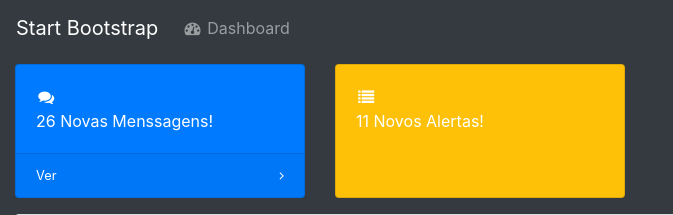
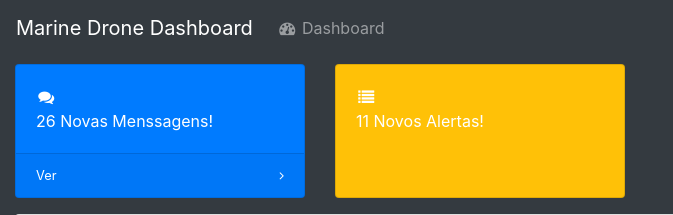
Before and after one commit to MatStrife/MarineDroneDashboard, a Flask app: page /dashboard in a window 1280 px wide. Shown: the top 215 px of the page, without its empty margins (0-673 px from the left). Run offline with Flask 2, Linux system fonts and the light colour scheme; some libraries are stand-ins or nearby versions.

Commit message:
FIX: Correções menores

```diff
--- a/app.py
+++ b/app.py
@@ -9,7 +9,7 @@ key='ebecb475b0e0940aa78d',
 secret='9a6a44809b0fdc61a374',
 cluster='us2',
 ssl=True)
-@app.route('/')
+@app.route('/index.html')
 def index():
     return render_template('index.html')
 @app.route('/dashboard')
--- a/templates/dashboard.html
+++ b/templates/dashboard.html
@@ -6,7 +6,7 @@
   <meta name="viewport" content="width=device-width, initial-scale=1, shrink-to-fit=no">
   <meta name="description" content="">
   <meta name="author" content="">
-  <title>SB Admin - Start Bootstrap Template</title>
+  <title>Marine Drone Dashboard</title>
   <link rel="stylesheet" href="https://maxcdn.bootstrapcdn.com/bootstrap/4.0.0/css/bootstrap.min.css" integrity="sha384-Gn5384xqQ1aoWXA+058RXPxPg6fy4IWvTNh0E263XmFcJlSAwiGgFAW/dAiS6JXm" crossorigin="anonymous">
   <link href="https://cdnjs.cloudflare.com/ajax/libs/font-awesome/4.7.0/css/font-awesome.min.css" rel="stylesheet" type="text/css">
   <link href="https://cdn.datatables.net/1.10.16/css/dataTables.bootstrap4.min.css" rel="stylesheet">
@@ -14,7 +14,7 @@
 </head>
 <body class="fixed-nav sticky-footer bg-dark" id="page-top">
   <nav class="navbar navbar-expand-lg navbar-dark bg-dark fixed-top" id="mainNav">
-    <a class="navbar-brand" href="index.html">Start Bootstrap</a>
+    <a class="navbar-brand" href="index.html">Marine Drone Dashboard</a>
     <button class="navbar-toggler navbar-toggler-right" type="button" data-toggle="collapse" data-target="#navbarResponsive" aria-controls="navbarResponsive" aria-expanded="false" aria-label="Toggle navigation">
       <span class="navbar-toggler-icon"></span>
     </button>
```
